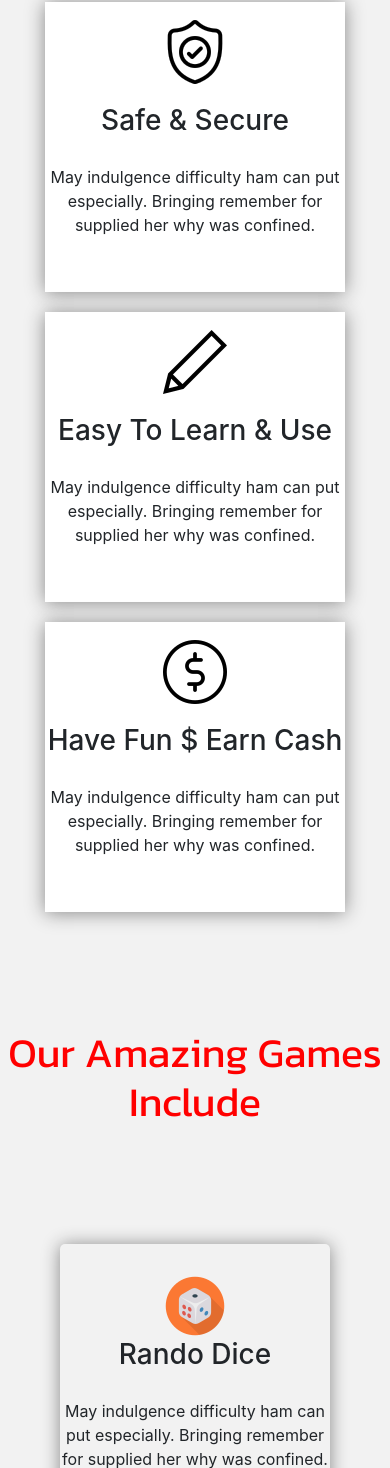
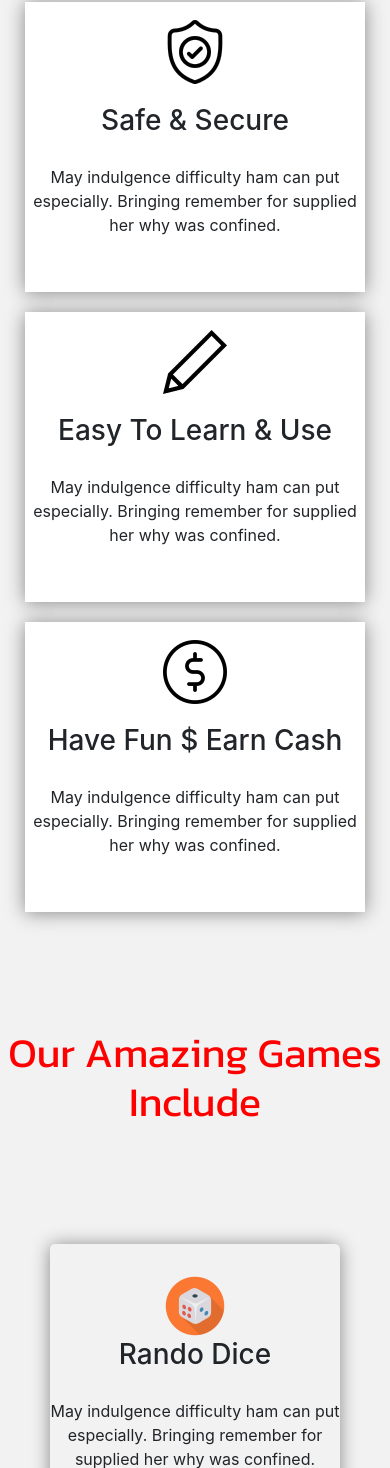
Before and after one commit to demilade211/Rando, a plain HTML site: page index.html in a window 390 px wide. Shown: the part 532-2000 px from the top of the page. Drawn offline with Linux system fonts and the light colour scheme; a web font is replaced by a local one.

Commit message:
Add files via upload

```diff
--- a/style.css
+++ b/style.css
@@ -223,7 +223,7 @@
     justify-content: center;
 }
 [inside-a-container]{
-    width: 270px;
+    width: 290px;
     height: 330px;
     margin: 0px 20px;
     display: flex;
@@ -267,7 +267,7 @@
     top: 60px;
     background-color: #ff1a1a;
     width: 55%;
-    height: 450px;
+    height: 470px;
     align-content: space-between;
     transition: transform 0.5s ease-in;
     z-index: 2;
@@ -316,7 +316,7 @@
 }
 #sec{
     margin: 10px 0px;
-    width: 300px;
+    width: 340px;
      box-shadow: 0px 1px 18px #888888;
 }
 .sec3{
```
